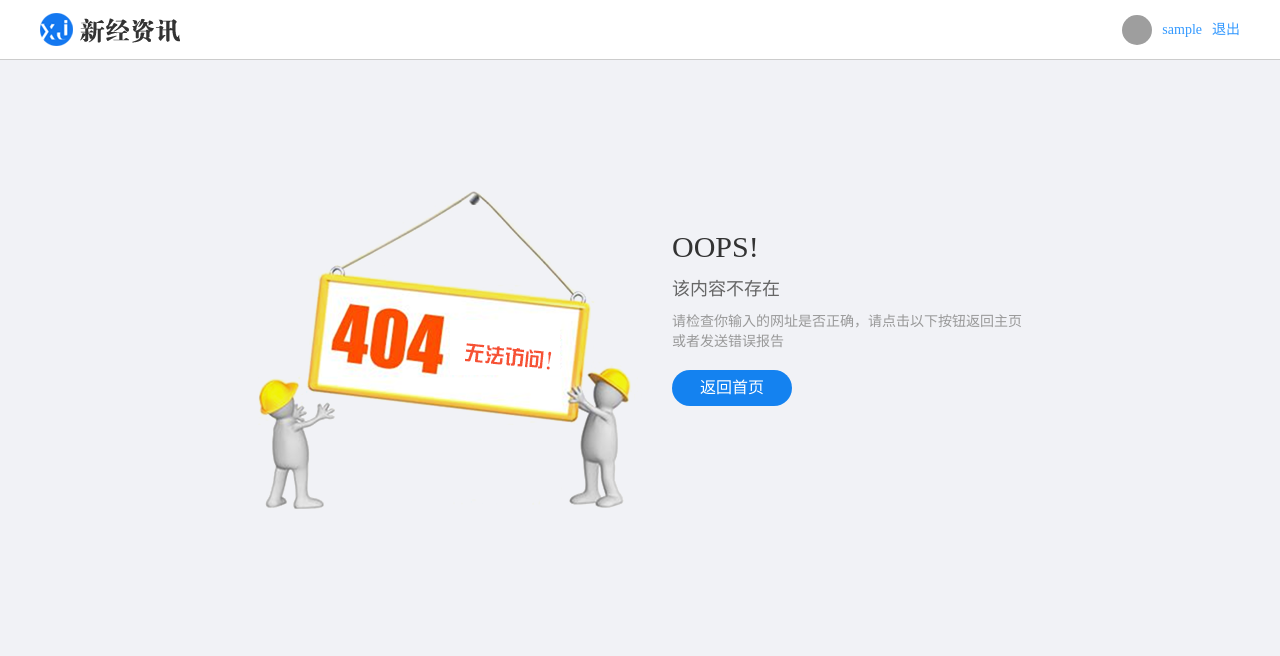
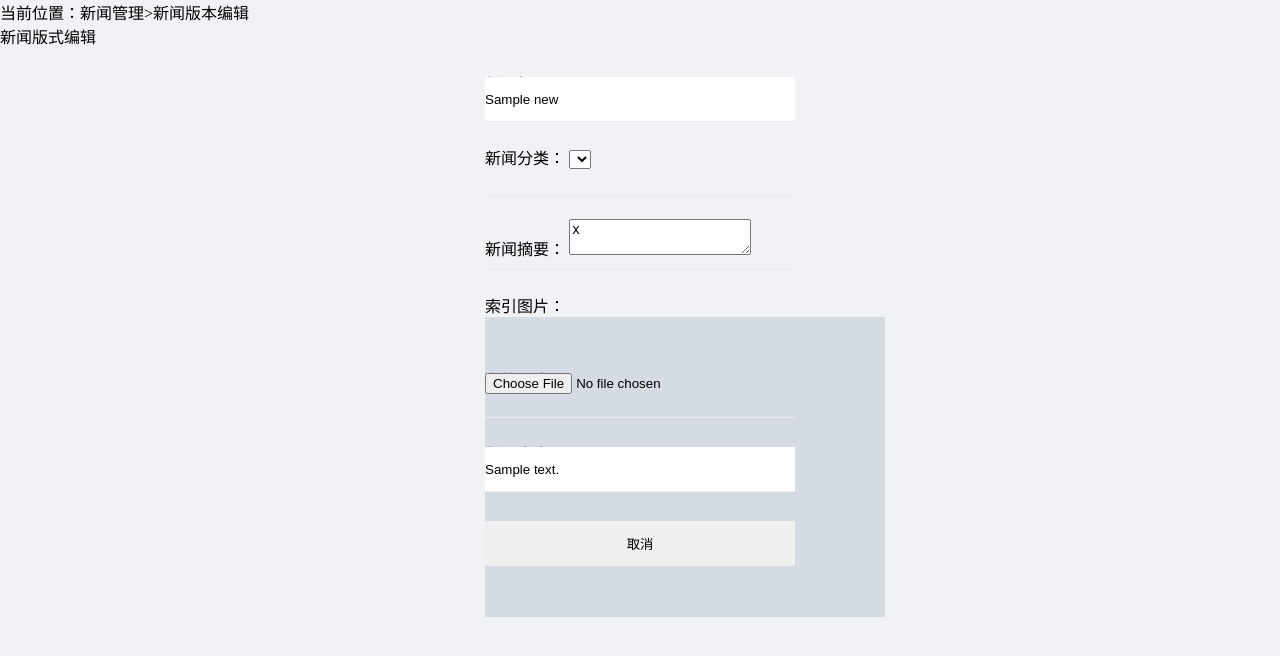
Before and after one commit to xiaomo-shu/flask, a Flask app: page /admin/news/edit/1 in a window 1280 px wide. Shown: the top 656 px of the page. Run offline with Flask 2, Linux system fonts and the light colour scheme; the visitor is signed in with stand-in values (Sample User, id 1); tables that the repository leaves empty hold one stand-in row (values such as "Sample post"); grey boxes marked "Sample" are stand-in pictures; lists and menus that the app fills with data are empty; parts of the project's set-up code (start-up, migrations or seed data) failed here and were passed over; some libraries are stand-ins or nearby versions; grey boxes are pictures that could not be loaded.

Commit message:
后台管理-新闻编辑详情页面显示

```diff
--- a/info/modules/admin/views.py
+++ b/info/modules/admin/views.py
@@ -11,7 +11,7 @@ from flask import session
 from flask import url_for
 
 from info import constants
-from info.models import User, News
+from info.models import User, News, Category
 from info.utils.commons import admin_login_required
 from info.utils.response_code import RET
 from . import admin_blu
@@ -20,11 +20,44 @@ from info import db
 from sqlalchemy import extract
 
 
+@admin_blu.route('/news/edit/<int:news_id>')
+@admin_login_required
+def news_edit_detail(news_id):
+    """
+    后台管理-新闻编辑详情页面:
+    """
+    # 1. 根据`news_id`查询新闻信息
+    try:
+        news = News.query.get(news_id)
+    except Exception as e:
+        current_app.logger.error(e)
+        abort(500)
+
+    if not news:
+        # 新闻信息不存在
+        abort(404)
+
+    # 2. 获取所有分类的信息
+    try:
+        categories = Category.query.all()
+    except Exception as e:
+        current_app.logger.error(e)
+        abort(500)
+
+    # 去除最新分类
+    categories.pop(0)
+
+    # 3. 使用模板
+    return render_template('admin/news_edit_detail.html',
+                           news=news,
+                           categories=categories)
+
+
 @admin_blu.route('/news/edit')
 @admin_login_required
 def news_edit():
     """
-    后台管理新闻编辑页面:
+    后台管理-新闻编辑页面:
     """
     # 1. 获取参数并进行校验
     page = request.args.get('p', 1)
--- /dev/null
+++ b/info/templates/admin/news_edit_detail.html
@@ -0,0 +1,59 @@
+<!DOCTYPE html>
+<html lang="en">
+<head>
+	<meta charset="UTF-8">
+	<title>新经资讯后台管理</title>
+	<link rel="stylesheet" type="text/css" href="/static/admin/css/reset.css">
+	<link rel="stylesheet" type="text/css" href="/static/admin/css/main.css">
+	<script type="text/javascript" src="/static/admin/js/jquery-1.12.4.min.js"></script>
+	<script type="text/javascript" src="/static/admin/js/jquery.form.min.js"></script>
+	<script src="/static/admin/tinymce/js/tinymce/tinymce.min.js"></script>
+    <script src="/static/admin/js/tinymce_setup.js"></script>
+	<script src="/static/admin/js/news_edit_detail.js"></script>
+</head>
+<body>
+	<div class="breadcrub">
+			当前位置：新闻管理>新闻版本编辑
+		</div>
+		<div class="pannel">
+			<form class="news_edit">
+			<h3 class="review_title">新闻版式编辑</h3>
+	    	<div class="form_group">
+	    		<label>新闻标题：</label>
+	    		<input type="text" class="input_txt2" value="{{ news.title }}">
+	    	</div>
+	    	<div class="form_group">
+				<label>新闻分类：</label>
+				<select class="sel_opt">
+                    {% for category in categories %}
+					<option value="{{ category.id }}">{{ category.name }}</option>
+					{% endfor %}
+				</select>
+			</div>
+			<div class="form_group">
+				<label>新闻摘要：</label>
+				<textarea class="input_multxt">{{ news.digest }}</textarea>
+			</div>
+			<div class="form_group">
+				<label>索引图片：</label>
+                <img src="{{ news.index_image_url }}" alt="索引图片" class="index_pic">
+			</div>
+			<div class="form_group">
+				<label>上传图片：</label>
+				<input type="file" class="input_file">
+			</div>
+			<div class="form_group">
+				<label>新闻内容：</label>
+				<div class="rich_wrap fl">
+					<input class="input_area" id="rich_content" name="content" value="{{ news.content }}">
+				</div>
+			</div>
+			<div class="form_group indent_group line_top">
+				<input type="submit" value="确定" class="confirm">
+				<input type="button" value="取消" class="cancel" onclick="cancel()">
+			</div>
+			</form>
+		</div>
+
+</body>
+</html>
```
Also changed, not shown: info/templates/admin/news_edit.html (+6 -6 lines), 1 other file.
